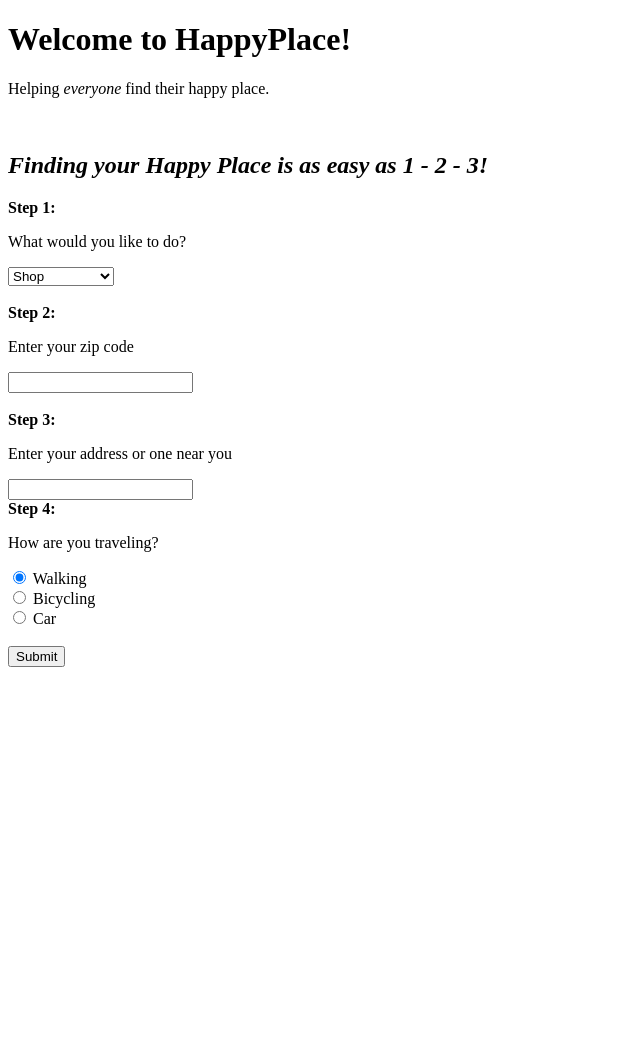
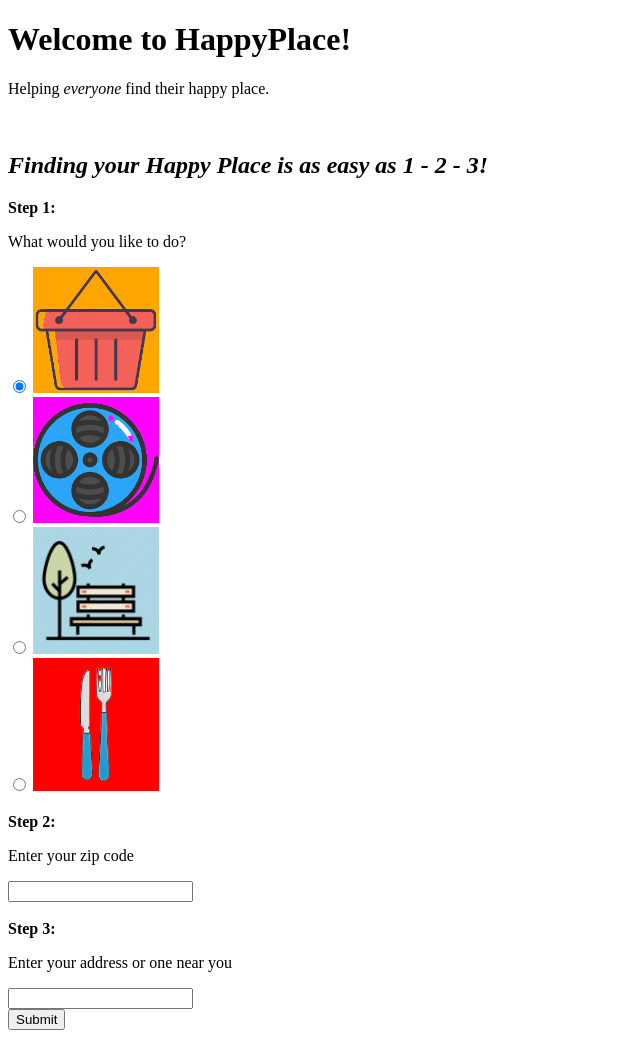
Before and after one commit to AlejandroCabrera18/my_git_project, a Python web app: template templates/mainpage.html in a window 1280 px wide. Shown: the whole page, without its empty margins (0-640 px from the left). Before the commit the page ends 667 px from the top, so only its background shows below. Run offline with Jinja, Linux system fonts and the light colour scheme; the template is opened without the code that fills it, so the values that code supplies are empty.

Commit message:
Aug 1st 12:14

```diff
--- a/models.py
+++ b/models.py
@@ -1,7 +1,6 @@
 from google.appengine.ext import ndb
 
 class Search(ndb.Model):
-    mode_of_transportation=ndb.StringProperty(required=True)
     address=ndb.StringProperty(required=True)
     zip_code=ndb.StringProperty(required=True)
     activity=ndb.StringProperty(required=True)
--- a/static/welcome.css
+++ b/static/welcome.css
@@ -4,3 +4,19 @@
 #form{
   background-color: white;
 }
+#movies{
+  background-color: #FF00FF;
+  width:10%;
+}
+#shops{
+  background-color: orange;
+  width:10%;
+}
+#restaurants{
+  background-color: red;
+  width:10%;
+}
+#parks{
+  background-color: lightblue;
+  width:10%;
+}
--- a/templates/mainpage.html
+++ b/templates/mainpage.html
@@ -15,12 +15,11 @@
           <b>Step 1: </b>
           <br>
           <p> What would you like to do? </p>
-          <select name="activity">
-           <option value="shops">Shop</option>
-           <option value="movies">Watch Movies</option>
-           <option value="restaurants">Eat</option>
-           <option value="parks">Go to a park</option>
-           </select>
+           <input type="radio" name="activity" value="shops" checked> <img id = "shops" src=static/shop_icon-removebg-preview.png><br>
+           <input type="radio" name="activity" value="movies"> <img id = "movies" src=static/Film_Reel-removebg-preview.png><br>
+           <input type="radio" name="activity" value="parks">   <img id = "parks" src=static/Park_Icon.png><br>
+           <input type="radio" name="activity" value="restaurants"> <img id = "restaurants" src=static/Fork_and_Knife-removebg-preview.png>
+
         </div>
         <br>
         <div>
@@ -36,16 +35,6 @@
           <p> Enter your address or one near you</p>
             <input type = "text" name = "address" value = "" checked><br>
         </div>
-          <b>Step 4: </b>
-          <br>
-          <p> How are you traveling? </p>
-            <input type = "radio" name = "mode of travel" value = "walking" checked> Walking<br>
-            <input type = "radio" name = "mode of travel" value = "bicycling"> Bicycling<br>
-            <input type = "radio" name = "mode of travel" value = "driving"> Car<br>
-            <!-- The point here is that we want the user to select their mode of travel and this selection will be used to interact with google maps API
-            to figure out which mode of travel is optimal, but we could also just have the user pick their mode of travel on the API itself and come up with
-            a third parameter to use here -->
-          <br>
           <input type = "submit" value = "Submit">
         </div>
         <br>
```
Also changed, not shown: main.py (+1 -8 lines), templates/result.html (+0 -29 lines), static/Film_Reel-removebg-preview.png (added), static/Fork_and_Knife-removebg-preview.png (added), static/Park_Icon.png (added), static/shop_icon-removebg-preview.png (added), 2 other files.
